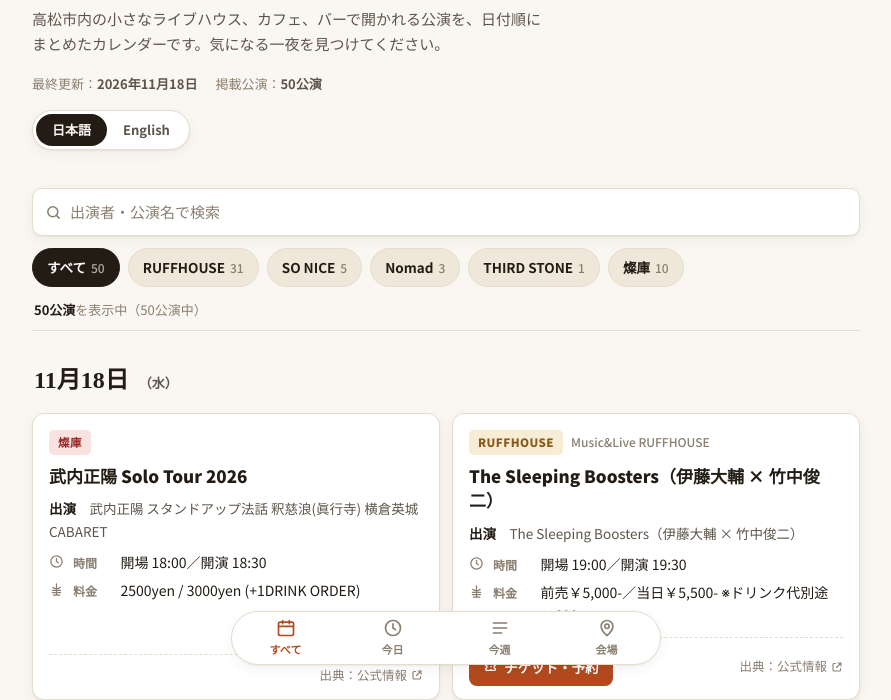
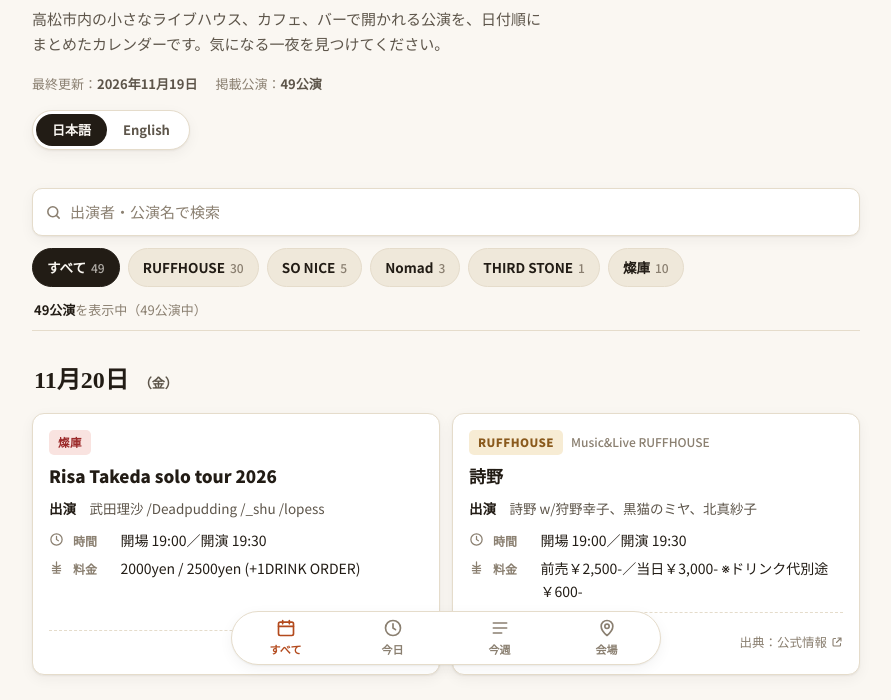
Before and after one commit to takamatsu-live/takamatsu-live.github.io, a plain HTML site: page index.html in a window 1280 px wide. Shown: the part 117-817 px from the top of the page, without its empty margins (194-1085 px from the left). Drawn offline with Linux system fonts and the light colour scheme.

Commit message:
Daily refresh 2026-11-19

```diff
--- a/index.html
+++ b/index.html
@@ -219,7 +219,7 @@
         <h1 id="page-title">高松ライブカレンダー</h1>
         <p class="lede" id="lede">高松市内の小さなライブハウス、カフェ、バーで開かれる公演を、日付順にまとめたカレンダーです。気になる一夜を見つけてください。</p>
         <div class="meta-row">
-          <span><span id="meta-updated-label">最終更新：</span><b id="meta-updated">2026年11月18日</b></span>
+          <span><span id="meta-updated-label">最終更新：</span><b id="meta-updated">2026年11月19日</b></span>
           <span><span id="meta-count-label">掲載公演：</span><b id="total-count">—</b></span>
         </div>
         <div class="lang-toggle" role="group" aria-label="Language / 言語">
@@ -300,7 +300,7 @@
       <footer>
         <p id="foot-1">このカレンダーは、高松市内の小規模なライブハウス・カフェ・バー（RUFFHOUSE／SO NICE／Nomad／THIRD STONE／燦庫）の公演を中心に掲載しています。詳細は各公演の出典リンク先でご確認ください。</p>
         <p id="foot-2">公演内容・時刻・料金は変更になる場合があります。お出かけ前に、出典リンク先の公式情報で最新情報をご確認ください。</p>
-        <p class="upd" id="foot-upd">最終更新：2026年11月18日（掲載情報は各会場の公式発表に基づきます）</p>
+        <p class="upd" id="foot-upd">最終更新：2026年11月19日（掲載情報は各会場の公式発表に基づきます）</p>
       </footer>
     </div>
 
@@ -324,7 +324,7 @@
     </nav>
 
     <script>
-      /* 2026-11-18 時点のスナップショット（各会場の公式情報源より） */
+      /* 2026-11-19 時点のスナップショット（各会場の公式情報源より） */
       var SRC = {
         ruff: "https://www.barruffhouse.com/",
         sonice: "https://ameblo.jp/sonice72/entry-12982746373.html",
@@ -332,8 +332,6 @@
         sanko: "https://san-ko.site/schedule/"
       };
       var RAW_EVENTS = [
-{"date": "2026-11-18", "venue": "LIVE HOUSE 燦庫 -SANKO-", "title": "武内正陽 Solo Tour 2026", "open": "18:00", "start": "18:30", "price": "2500yen / 3000yen (+1DRINK ORDER)", "ticket": null, "source": "https://san-ko.site/events/event-2/", "desc": "【ACT】  武内正陽  スタンドアップ法話 釈慈浪(眞行寺)  横倉英城  CABARET  【OPEN / START】  18:00 / 18:30  【CHARGE】  2500yen / 3000yen (+1DRINK ORDER)", "performers": null},
-{"date": "2026-11-18", "venue": "Music&Live RUFFHOUSE", "title": "The Sleeping Boosters（伊藤大輔 × 竹中俊二）", "open": "19:00", "start": "19:30", "price": "前売￥5,000-／当日￥5,500- ※ドリンク代別途￥600-", "ticket": "https://tiget.net/events/492251", "source": null, "desc": "息をのむボーカルとギターの掛け合い。 The Sleeping Boosters（伊藤大輔 × 竹中俊二）＜高松公演＞  卓越した歌唱力と柔軟なセンスでジャズ、ポップス、アカペラなど多方面で異彩を放つボーカリスト、伊藤大輔。そして、繊細かつダイナミックなギターワークで数々の名手を支え、ジャンルを超えて独自の存在感を放つギタリスト、竹中俊二。この実力派2人が結成したアコースティック・ユニット「The", "performers": "The Sleeping Boosters（伊藤大輔 × 竹中俊二）"},
 {"date": "2026-11-20", "venue": "LIVE HOUSE 燦庫 -SANKO-", "title": "Risa Takeda solo tour 2026", "open": "19:00", "start": "19:30", "price": "2000yen / 2500yen (+1DRINK ORDER)", "ticket": null, "source": "https://san-ko.site/events/event-3/", "desc": "【ACT】  武田理沙 /Deadpudding /_shu /lopess  【OPEN / START】  19:00 / 19:30  【CHARGE】  2000yen / 2500yen (+1DRINK ORDER)", "performers": null},
 {"date": "2026-11-20", "venue": "Music&Live RUFFHOUSE", "title": "詩野", "open": "19:00", "start": "19:30", "price": "前売￥2,500-／当日￥3,000- ※ドリンク代別途￥600-", "ticket": "https://tiget.net/events/530690", "source": null, "desc": "歌で、ぎゅっと。 心に、HUGを。♡ 詩野が歌を届けに、高松へ。 そして、狩野幸子、黒猫のミヤ、北真紗子。 それぞれの歌声が集まって、 心をそっと包み込むような一夜をつくります。 笑ったり、泣いたり、 ふと誰かを思い出したり。 音楽って、 そんなふうに心を抱きしめてくれるもの。 詩野「HUGしに行くよ♡」ツアー 高松公演 11月20日、RUFFHOUSEで。 あなたの心に、HUGを届けに行きます。", "performers": "詩野 w/狩野幸子、黒猫のミヤ、北真紗子"},
 {"date": "2026-11-21", "venue": "LIVE HOUSE 燦庫 -SANKO-", "title": "「と或る視点 2 」", "open": "18:00", "start": "18:30", "price": "2500yen / 3000yen (+1DRINK ORDER)", "ticket": null, "source": "https://san-ko.site/events/event-4/", "desc": "【ACT】  Mio Takeyama  空耳 アユミ  ymhr  セガ・ボッテガ  _shu  Masami Takashima  出店  きゅう  TWIN SHIPS RECORDS  【OPEN / START】  18:00 / 18:30  【CHARGE】  2500yen / 3000yen (+1DRINK ORDER)", "performers": null},
@@ -347,19 +345,20 @@
 {"date": "2026-11-23", "venue": "Music&Live RUFFHOUSE", "title": "浜端ヨウヘイ", "open": "17:30", "start": "18:00", "price": "前売￥4,500-／当日￥5,000- ※ドリンク代別途￥600-", "ticket": "https://tiget.net/events/521121/", "source": null, "desc": "包み込むような圧倒的な歌声と極上のアコースティックサウンドが、RUFFHOUSEの濃密な空間に響き渡る！  浜端ヨウヘイ全国ツアー「LIVE TOUR 2026 \"HERE AND THERE\"」高松公演の開催が決定いたしました。息づかいまで届く圧倒的な距離感で、心揺さぶるライブ体験をお届けします。  祝日の夜、極上の音楽とお酒とともに心満たされる贅沢な時間をお過ごしください。  2026年11月", "performers": "浜端ヨウヘイ"},
 {"date": "2026-11-24", "venue": "LIVE HOUSE 燦庫 -SANKO-", "title": "NIGHT MARKET", "open": null, "start": null, "price": null, "ticket": null, "source": "https://san-ko.site/events/night-market/", "desc": "【ACT】  TBA  【OPEN / START】  TBA / TBA  【CHARGE】  TBAyen / TBAyen (+1DRINK ORDER)", "performers": null},
 {"date": "2026-11-24", "venue": "Music&Live RUFFHOUSE", "title": "さっことアモーレ OA：カミカワミレイ feat.納田牧人", "open": "19:00", "start": "19:30", "price": "前売￥3,500-／当日￥4,000- ※ドリンク代別途￥600-", "ticket": "https://tiget.net/events/523904", "source": null, "desc": "言葉は、生々しく。 音は、心地よく。 そして、グルーヴは深く。 齊藤さっこの歌と言葉と、 夜のアモーレが生み出す世界。 その一夜を音源に刻んだ 「さっことアモーレ - Live Recording」。 今回はベースレスのアコースティックトリオで、 いつもとはまた違う表情を見せる。 11月24日、高松RUFFHOUSE。 心地よく揺れて、 心に刺さる夜。  2026年11月24日（火） 出　演：さっ", "performers": "さっことアモーレ OA：カミカワミレイ feat.納田牧人"},
-{"date": "2026-11-24", "venue": "jazz&bar SO NICE", "title": "清水夏生&松下福寿", "open": null, "start": "19:30", "price": "MC ¥4,000", "ticket": null, "source": "https://ameblo.jp/sonice72/entry-12982746373.html", "desc": "LIVE TOUR 2026 清水夏生/Tapdance、松下福寿/pf", "performers": null},
+{"date": "2026-11-24", "venue": "jazz&bar SO NICE", "title": "清水夏生&松下福寿 LIVE TOUR 2026", "open": null, "start": "19:30", "price": "MC ¥4,000", "ticket": null, "source": "https://ameblo.jp/sonice72/entry-12982746373.html", "desc": "清水夏生/Tapdance、松下福寿/pf", "performers": null},
 {"date": "2026-11-25", "venue": "LIVE HOUSE 燦庫 -SANKO-", "title": "ROOM vol.2", "open": null, "start": null, "price": null, "ticket": null, "source": "https://san-ko.site/events/room-vol-2/", "desc": "【ACT】  TBA  【OPEN / START】  TBA / TBA  【CHARGE】  TBAyen / TBAyen (+1DRINK ORDER)", "performers": null},
 {"date": "2026-11-25", "venue": "Music&Live RUFFHOUSE", "title": "エキサイト中條", "open": "19:30", "start": "20:00", "price": "前売￥1,500-／当日￥2,000- ※ドリンク代別途￥600-", "ticket": "https://tiget.net/events/535517", "source": null, "desc": "2026年の『マンスリーエキサイトタイムズ』は、皆さまの声で創り上げる60分ライブ！ ご予約時にいただいたリクエスト曲をもとに、その日だけのスペシャルなセットリストをお届けします。 みんなでプロデュースする、究極のエキサイトタイムズ。いよいよ開催！  2026年11月25日（水） 出　演：エキサイト中條 公演名：マンスリーエキサイトタイムズ！11月号 時　間：開場19:30／開演20:00 料　金", "performers": "エキサイト中條"},
 {"date": "2026-11-26", "venue": "LIVE HOUSE 燦庫 -SANKO-", "title": "EVENT", "open": null, "start": null, "price": null, "ticket": null, "source": "https://san-ko.site/events/event-7/", "desc": "【ACT】  TBA  【OPEN / START】  TBA / TBA  【CHARGE】  TBAyen / TBAyen (+1DRINK ORDER)", "performers": null},
 {"date": "2026-11-27", "venue": "LIVE HOUSE 燦庫 -SANKO-", "title": "EVENT", "open": null, "start": null, "price": null, "ticket": null, "source": "https://san-ko.site/events/event-8/", "desc": "【ACT】  TBA  【OPEN / START】  TBA / TBA  【CHARGE】  TBAyen / TBAyen (+1DRINK ORDER)", "performers": null},
 {"date": "2026-11-27", "venue": "Music&Live RUFFHOUSE", "title": "和-IZUMI-（橘いずみ） OA：ボヌール、iN BODY", "open": "19:00", "start": "19:30", "price": "前売￥4,500-／当日￥5,000- ※ドリンク代別途￥600-", "ticket": "https://tiget.net/events/524188", "source": null, "desc": "冬の夜に、アコギをジャカジャカ。 歌を鳴らしに、高松へ。 鋭く、強く、そしてどこか温かい。 人間の心をまっすぐに描いてきた歌声。 和-IZUMI-（橘いずみ）が、 アコースティックギターを携えて高松へやってくる。 「冬のアコギジャカジャカ旅 高松へ」 ボヌール、iN BODYを迎え、 冬の夜を音楽で熱くする一夜。 11月27日、RUFFHOUSE。 アコギと歌があれば、冬だって熱い。  2026年", "performers": "和-IZUMI-（橘いずみ） OA：ボヌール、iN BODY"},
-{"date": "2026-11-27", "venue": "jazz&bar SO NICE", "title": "森村献＆佐野聡", "open": null, "start": "19:30", "price": "MC ¥4,000（当日¥4,500）", "ticket": null, "source": "https://ameblo.jp/sonice72/entry-12982746373.html", "desc": "お遍路二人旅2026 森村献/pf、佐野聡/Tb", "performers": null},
+{"date": "2026-11-27", "venue": "jazz&bar SO NICE", "title": "森村献＆佐野聡 お遍路二人旅2026", "open": null, "start": "19:30", "price": "MC ¥4,000（当日¥4,500）", "ticket": null, "source": "https://ameblo.jp/sonice72/entry-12982746373.html", "desc": "森村献/pf、佐野聡/Tb", "performers": null},
 {"date": "2026-11-27", "venue": "Nomad", "title": "HAYATO SATO & FRIENDS Vol.3", "open": "20:00", "start": "20:30", "price": "Music Charge 2,200yen（税込）＋1drink", "ticket": null, "source": "https://nomad-music.net/november-2026/", "desc": "1st 20:30／2nd 21:30。メンバーは決まり次第お知らせします", "performers": null},
 {"date": "2026-11-28", "venue": "LIVE HOUSE 燦庫 -SANKO-", "title": "EVENT", "open": null, "start": null, "price": null, "ticket": null, "source": "https://san-ko.site/events/event-10/", "desc": "【ACT】  TBA  【OPEN / START】  TBA / TBA  【CHARGE】  TBAyen / TBAyen (+1DRINK ORDER)", "performers": null},
 {"date": "2026-11-28", "venue": "Nomad", "title": "CHAKA ライブ with 瀬部妙子", "open": "15:30", "start": "16:00", "price": "Charge 3,000円（別途1ドリンク）", "ticket": null, "source": "https://nomad-music.net/november-2026/", "desc": "Pf. 瀬部妙子 お問い合わせは主催 shikoku.live@gmail.com まで。", "performers": null},
 {"date": "2026-11-28", "venue": "Music Bar RUFFHOUSE", "title": "レコード鑑賞会 vol.70", "open": "18:00", "start": "18:15", "price": "入場料1,000円（飲物代別途要・食べ物のみ持込可）", "ticket": null, "source": null, "desc": "久しぶりに針を落としてみませんか？ 噂のレコード鑑賞会 vol.70 開催決定！ 昭和歌謡からロック、ポップス、ジャズまで音楽が楽しくなるひとときをお過ごしください。  2026年11月28日（土） 噂のレコード鑑賞会 Vol.70 時間：開場18:00／開演18:15／終演22:00（予定） 料金：入場料1,000円（飲物代別途要・食べ物のみ持込可） 会場：Music Bar RUFFHOUSE", "performers": null},
-{"date": "2026-11-28", "venue": "jazz&bar SO NICE", "title": "Noodle Crazy Monkey ➕", "open": null, "start": "19:30", "price": "MC ¥4,000", "ticket": null, "source": "https://ameblo.jp/sonice72/entry-12982746373.html", "desc": "藤原清登/bs、河西那都/vo、廣田健一郎/ds ※その他、、", "performers": null},
-{"date": "2026-11-30", "venue": "jazz&bar SO NICE", "title": "佐藤達哉＋早川由紀子", "open": null, "start": "19:30", "price": "MC ¥4,500", "ticket": null, "source": "https://ameblo.jp/sonice72/entry-12982746373.html", "desc": "ジャズライブ＠高松 佐藤達哉/ts、早川由紀子/pf、廣嶋顕治/bs、生田知保/drums", "performers": null},
+{"date": "2026-11-28", "venue": "jazz&bar SO NICE", "title": "Noodle Crazy Monkey", "open": null, "start": "19:30", "price": "MC ¥4,000", "ticket": null, "source": "https://ameblo.jp/sonice72/entry-12982746373.html", "desc": "藤原清登/bs、河西那都/vo、廣田健一郎/ds ※その他、、", "performers": null},
+{"date": "2026-11-29", "venue": "LIVE HOUSE 燦庫 -SANKO-", "title": "EVENT", "open": null, "start": null, "price": null, "ticket": null, "source": "https://san-ko.site/events/event-11/", "desc": "【ACT】  TBA  【OPEN / START】  TBA / TBA  【CHARGE】  TBAyen / TBAyen (+1DRINK ORDER)", "performers": null},
+{"date": "2026-11-30", "venue": "jazz&bar SO NICE", "title": "佐藤達哉＋早川由紀子 ジャズライブ＠高松", "open": null, "start": "19:30", "price": "MC ¥4,500", "ticket": null, "source": "https://ameblo.jp/sonice72/entry-12982746373.html", "desc": "佐藤達哉/ts、早川由紀子/pf、廣嶋顕治/bs、生田知保/drums", "performers": null},
 {"date": "2026-12-05", "venue": "Music&Live RUFFHOUSE", "title": "染西まつり『三色スペシャル歌弁当〜それ絶対ウマいやつ〜@高松編』", "open": "15:00", "start": "15:30", "price": "前売￥5,000-／当日￥5,500- ※ドリンク代別途￥600-", "ticket": "https://tiget.net/events/534261", "source": null, "desc": "三色そろえば、もうごちそう。  染谷俊、西広ショータ、ぶらりふたり放浪記。 それぞれの音、それぞれの色が一つの夜に集まる。  笑って、歌って、胸に残る。 何が飛び出すかは、当日までのお楽しみ。  染西まつり『三色スペシャル歌弁当 〜それ絶対ウマいやつ〜@高松編』  12月5日、高松・RUFFHOUSEへ。 これは……絶対ウマいやつ。  2026年12月5日（土） 出　演：染谷俊、西広ショータ、ぶら", "performers": "染谷俊、西広ショータ、ぶらりふたり放浪記"},
 {"date": "2026-12-06", "venue": "Music&Live RUFFHOUSE", "title": "聞間拓×山口こうじ", "open": "17:30", "start": "18:00", "price": "前売￥3,000-／当日￥4,000- ※ドリンク代別途￥600-", "ticket": "https://tiget.net/events/530681", "source": null, "desc": "熱い歌と音楽、そしてその先にあるもの。 「熱いだけじゃない夜」を、ぜひ会場でお楽しみください！  2026年12月6日（日） 出　演：聞間拓×山口こうじ 公演名：ツーマンライブ〜熱いだけじゃない夜に 時　間：開場17:30／開演18:00 料　金：前売￥3,000-／当日￥4,000- ※ドリンク代別途￥600- 予　約：https://tiget.net/events/530681 会　場：Mu", "performers": "聞間拓×山口こうじ"},
 {"date": "2026-12-11", "venue": "Music Bar RUFFHOUSE", "title": "DJ総回し大会", "open": "19:00", "start": "19:30", "price": null, "ticket": null, "source": null, "desc": "年忘れ！DJ大暴走NO GENRE! ONE SONG!ジャンル無用！忖度無用！何が飛び出すか分からない、一曲入魂のDJバトル！ 2026年12月11日（金）出演：Eloise Kapono、クロオ、フジタマン、今城のぶや開場19:00／開演19:30入場料¥1,000（+1ドリンク¥600）会場：Music Bar RUFFHOUSE※全席自由、ご来場順でのご案内となります", "performers": "Eloise Kapono、クロオ、フジタマン、今城のぶや開場19:00／開演19:30入場料¥1,000（+1ドリンク¥600）会場：Music Bar RUFFHOUSE※全席自由、ご来場順でのご案内となります"},
@@ -475,7 +474,7 @@ ja:{
   docTitle:"高松ライブカレンダー（公開版）",
   title:"高松ライブカレンダー",
   lede:"高松市内の小さなライブハウス、カフェ、バーで開かれる公演を、日付順にまとめたカレンダーです。気になる一夜を見つけてください。",
-  updatedLabel:"最終更新：", updatedDate:"2026年11月18日", countLabel:"掲載公演：", countSuffix:"公演",
+  updatedLabel:"最終更新：", updatedDate:"2026年11月19日", countLabel:"掲載公演：", countSuffix:"公演",
   searchPh:"出演者・公演名で検索", searchAria:"出演者・公演名で検索",
   chipsLabel:"会場で絞り込み", listLabel:"これからのライブ一覧",
   emptyBig:"条件に合う公演がありません", emptySub:"検索ワードや会場フィルタを変えてお試しください。", clear:"絞り込みをクリア",
@@ -509,13 +508,13 @@ ja:{
   },
   foot1:"このカレンダーは、高松市内の小規模なライブハウス・カフェ・バー（RUFFHOUSE／SO NICE／Nomad／THIRD STONE／燦庫）の公演を中心に掲載しています。詳細は各公演の出典リンク先でご確認ください。",
   foot2:"公演内容・時刻・料金は変更になる場合があります。お出かけ前に、出典リンク先の公式情報で最新情報をご確認ください。",
-  footUpd:"最終更新：2026年11月18日（掲載情報は各会場の公式発表に基づきます）"
+  footUpd:"最終更新：2026年11月19日（掲載情報は各会場の公式発表に基づきます）"
 },
 en:{
   docTitle:"Takamatsu Live Calendar",
   title:"Takamatsu Live Calendar",
   lede:"A date-by-date guide to live shows at Takamatsu's small live houses, cafés and bars. Find a night out that suits you.",
-  updatedLabel:"Last updated: ", updatedDate:"Nov 18, 2026", countLabel:"Shows listed: ", countSuffix:" shows",
+  updatedLabel:"Last updated: ", updatedDate:"Nov 19, 2026", countLabel:"Shows listed: ", countSuffix:" shows",
   searchPh:"Search by artist or show title", searchAria:"Search by artist or show title",
   chipsLabel:"Filter by venue", listLabel:"Upcoming live shows",
   emptyBig:"No shows match your filters", emptySub:"Try a different search term or venue filter.", clear:"Clear filters",
@@ -549,7 +548,7 @@ en:{
   },
   foot1:"This calendar focuses on shows at small live houses, cafés and bars in Takamatsu (RUFFHOUSE / SO NICE / Nomad / THIRD STONE / SANKO). See each show's source link for full details.",
   foot2:"Lineups, times and prices may change. Please check the official source link for the latest information before you go.",
-  footUpd:"Last updated: Nov 18, 2026 (based on each venue's official announcements)"
+  footUpd:"Last updated: Nov 19, 2026 (based on each venue's official announcements)"
 }};
 
 var state = { venue:"all", q:"", lang:"ja", period:"all"};
```
